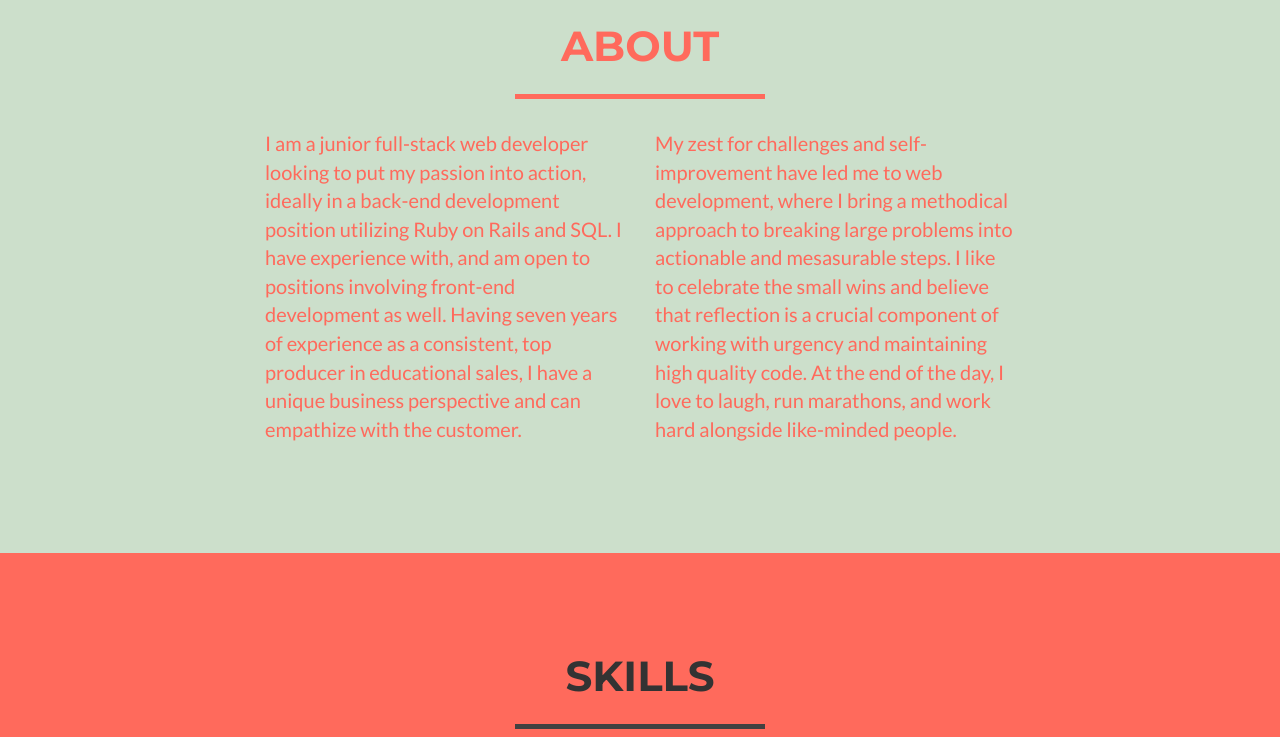
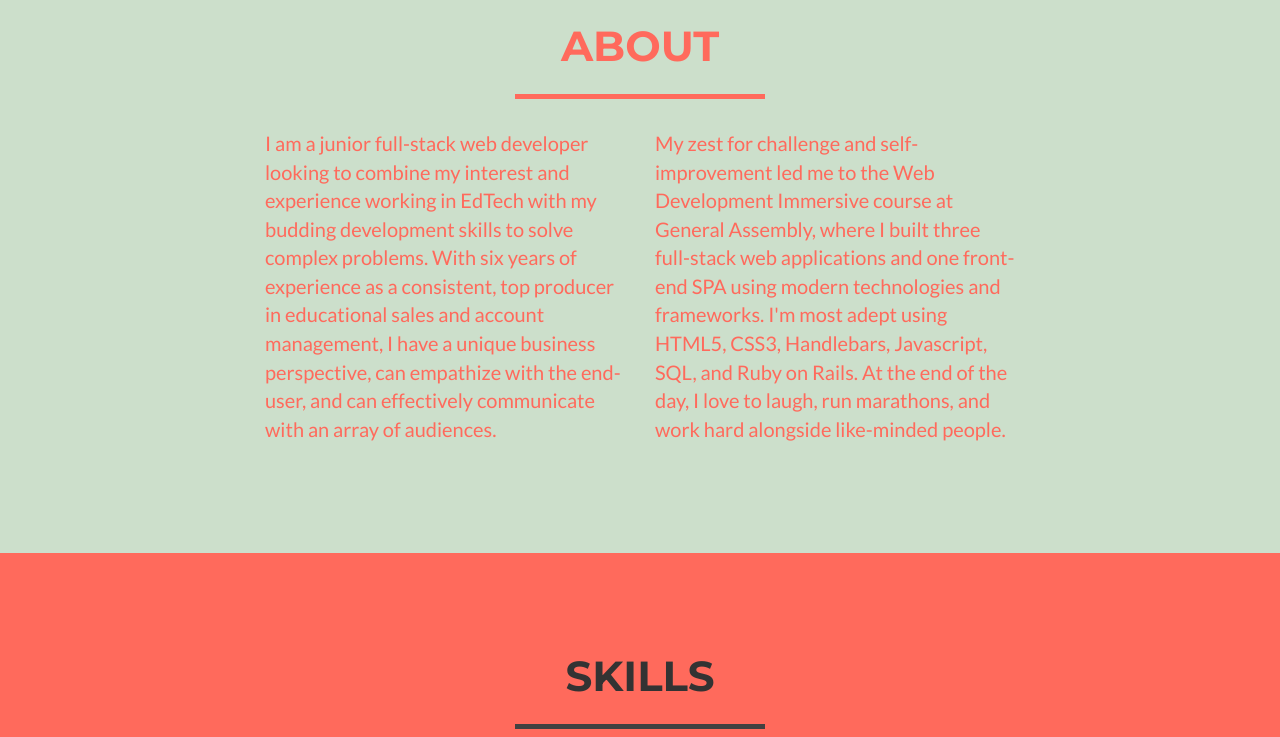
Before and after one commit to jdaly04/portfolio, a website: page index.html in a window 1280 px wide. Shown: the part 1920-2657 px from the top of the page. Drawn offline with nearby package versions, Linux system fonts and the light colour scheme.

Commit message:
Updates resume and summary.
Changes resume pdf post MIT application. Updates summary to reference
EdTech experience and Web Dev rather than focusing on just web dev.

```diff
--- a/index.html
+++ b/index.html
@@ -167,12 +167,11 @@
             </div>
             <div class="row">
                 <div class="col-lg-4 col-lg-offset-2">
-                    <p>I am a junior full-stack web developer looking to put my passion into action, ideally in a back-end development position utilizing Ruby on Rails and SQL. I have experience with, and am open to positions involving front-end development
-                        as well. Having seven years of experience as a consistent, top producer in educational sales, I have a unique business perspective and can empathize with the customer. </p>
+                    <p>I am a junior full-stack web developer looking to combine my interest and experience working in EdTech  with my budding development skills to solve complex problems. With six years of experience as a consistent, top producer in educational sales and account management, I have a unique business perspective, can empathize with the end-user, and can effectively communicate with an array of audiences. </p>
                 </div>
                 <div class="col-lg-4">
-                    <p>My zest for challenges and self-improvement have led me to web development, where I bring a methodical approach to breaking large problems into actionable and mesasurable steps. I like to celebrate the small wins and believe that reflection
-                        is a crucial component of working with urgency and maintaining high quality code. At the end of the day, I love to laugh, run marathons, and work hard alongside like-minded people.</p>
+                    <p>My zest for challenge and self-improvement led me to the Web Development Immersive course at General Assembly, where I built three full-stack web applications and one front-end SPA using modern technologies and frameworks. I'm most adept using HTML5, CSS3, Handlebars, Javascript, SQL, and Ruby on Rails.
+                    At the end of the day, I love to laugh, run marathons, and work hard alongside like-minded people.</p>
                 </div>
             </div>
         </div>
```
Also changed, not shown: 1 other file.
